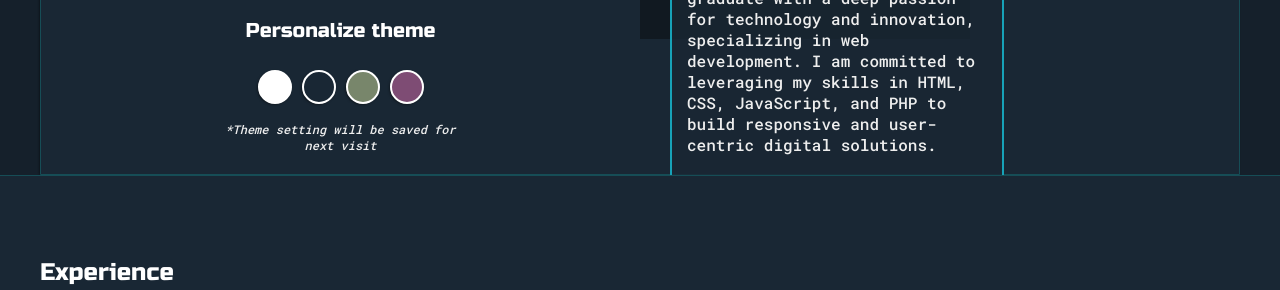
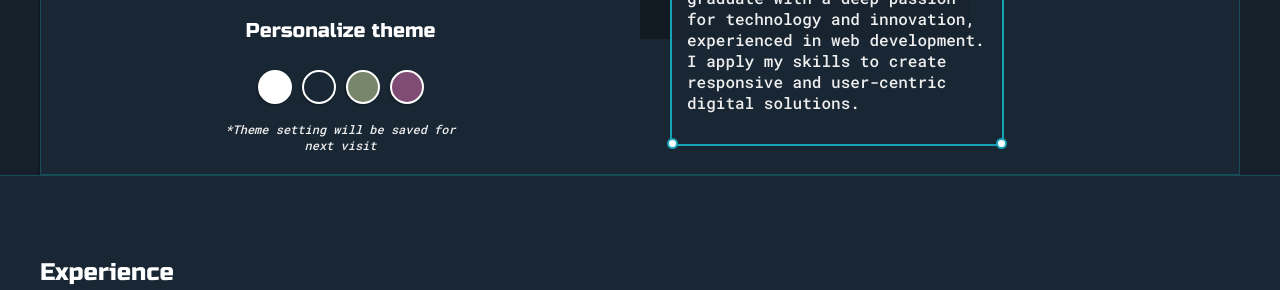
Before and after one commit to Sumanth-Guduru/Portfolio, a plain HTML site: page index.html in a window 1280 px wide. Shown: the part 516-806 px from the top of the page. Drawn offline with nearby package versions, Linux system fonts and the light colour scheme.

Commit message:
Update index.html

```diff
--- a/index.html
+++ b/index.html
@@ -77,7 +77,7 @@
                 <div id="corner-tr" class="corner"></div>
 
                 <h3>What I Do</h3>
-                <p>I am a Computer Science graduate with a deep passion for technology and innovation, specializing in web development. I am committed to leveraging my skills in HTML, CSS, JavaScript, and PHP to build responsive and user-centric digital solutions.</p>
+                <p>I am a Computer Science graduate with a deep passion for technology and innovation, experienced in web development. I apply my skills to create responsive and user-centric digital solutions.</p>
 
                 <div id="corner-bl" class="corner"></div>
                 <div id="corner-br" class="corner"></div>
```
